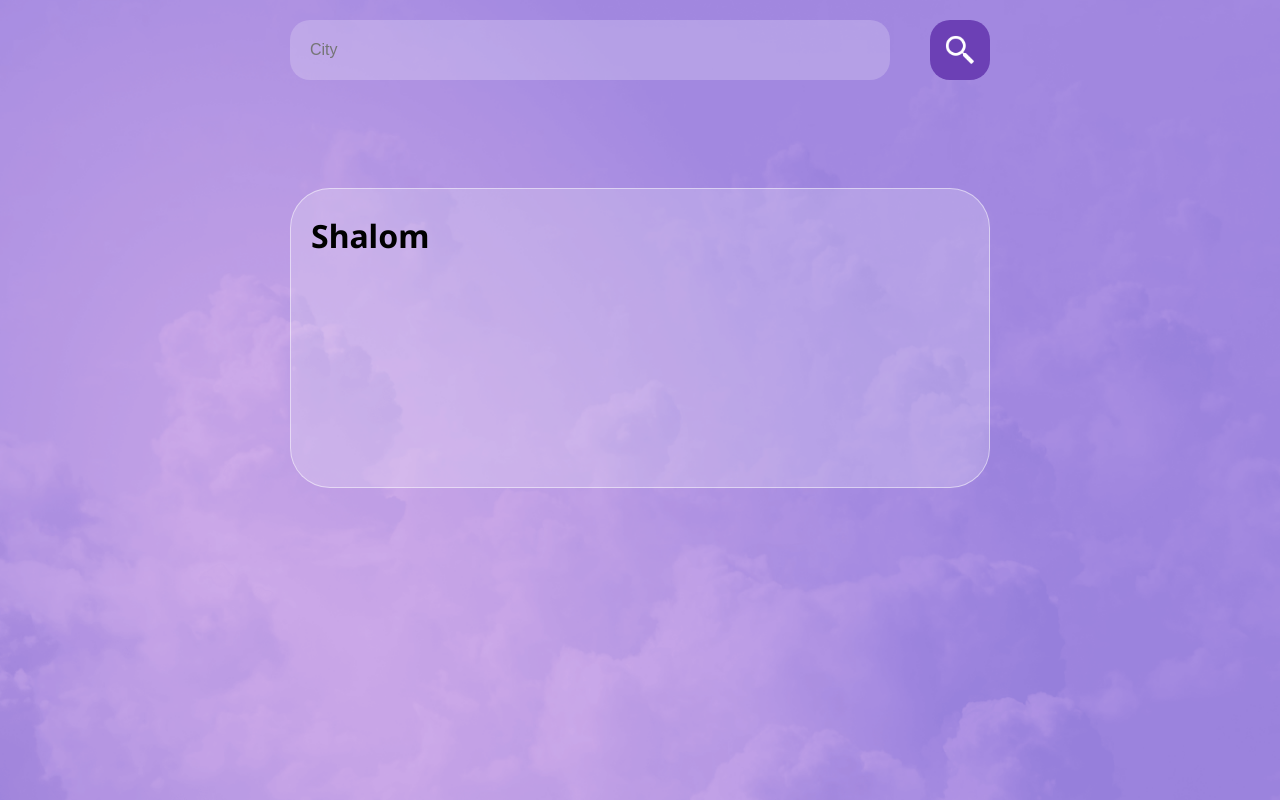
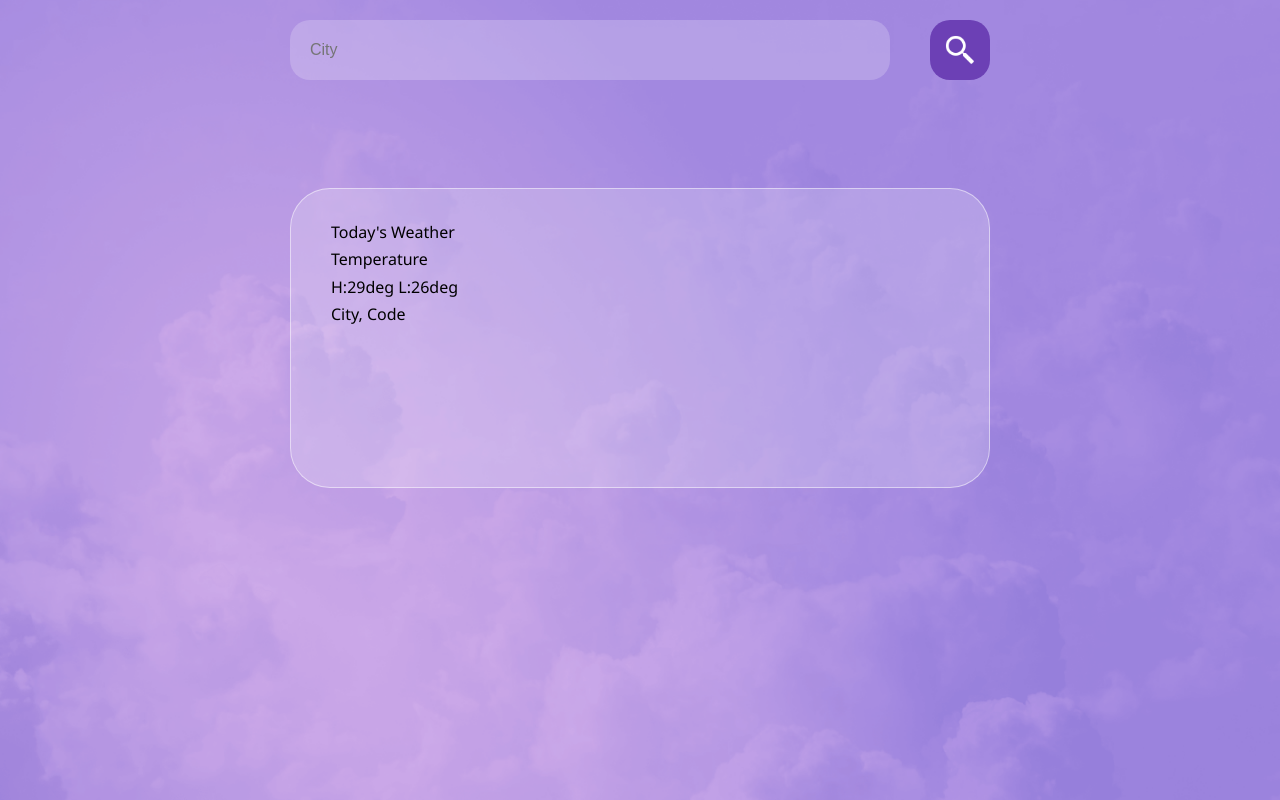
Before and after one commit to ianshalom/merquri-weather-app, a React (Vite) app: page / in a window 1280 px wide. Built offline with nearby package versions, Linux system fonts and the light colour scheme.

Commit message:
feat: add skeleton search results component

```diff
--- a/src/App.tsx
+++ b/src/App.tsx
@@ -2,11 +2,13 @@ import { getWeatherData } from "api";
 import SearchField from "components/SearchField";
 import MainWrapper from "components/MainWrapper";
 import { useQuery } from "@tanstack/react-query";
-import { useState } from "react";
+import { useState, useEffect } from "react";
 import SearchHistory from "components/SearchHistory";
+import { WeatherDataProps } from "types";
 
 function App() {
   const [input, setInput] = useState("");
+  const [searchHistory, setSearchHistory] = useState<WeatherDataProps[]>([]);
 
   // Set input as location keyed in
   const onChangeHandler = (e: React.ChangeEvent<HTMLInputElement>) => {
@@ -16,14 +18,27 @@ function App() {
   // Add click event handler and submit request to fetch data
   const handleClick = () => refetch();
 
-  const { data, isError, error, refetch } = useQuery({
+  const { data, isError, refetch } = useQuery({
     queryKey: ["weatherData", input],
     queryFn: () => getWeatherData(input),
     retry: 1,
     enabled: false,
   });
 
-  console.log("DATA: ", data, isError, error);
+  useEffect(() => {
+    if (!data) return;
+    const weatherData = {
+      id: data.data.id,
+      temp: data.data.main.temp,
+      maxTemp: data.data.main.temp_max,
+      minTemp: data.data.main.temp_min,
+      name: data.data.name,
+      country: data.data.sys.country,
+    };
+    setSearchHistory([...searchHistory, weatherData]);
+  }, [data, setSearchHistory]);
+
+  console.log("searchHistory: ", searchHistory);
 
   return (
     <MainWrapper>
@@ -32,9 +47,7 @@ function App() {
         handleClick={handleClick}
       />
       {isError && <p>No weather data found for {input}....</p>}
-      <SearchHistory>
-        <h1>Shalom</h1>
-      </SearchHistory>
+      <SearchHistory />
     </MainWrapper>
   );
 }
--- a/src/components/SearchHistory.tsx
+++ b/src/components/SearchHistory.tsx
@@ -1,5 +1,5 @@
 import styled from "styled-components";
-import { ChildrenProps } from "types";
+import SearchResults from "./SearchResults";
 
 const Wrapper = styled.div`
   width: 100%;
@@ -8,9 +8,13 @@ const Wrapper = styled.div`
   border: 1px solid #ffffff80;
   background: #ffffff33;
   margin-top: 100px;
-  padding: 20px;
+  padding: 30px 40px;
 `;
 
-export default function SearchHistory({ children }: ChildrenProps) {
-  return <Wrapper>{children}</Wrapper>;
+export default function SearchHistory() {
+  return (
+    <Wrapper>
+      <SearchResults />
+    </Wrapper>
+  );
 }
--- /dev/null
+++ b/src/components/SearchResults.tsx
@@ -0,0 +1,17 @@
+import styled from "styled-components";
+
+const WeatherData = styled.div`
+  display: flex;
+  flex-direction: column;
+`;
+
+export default function SearchResults() {
+  return (
+    <WeatherData>
+      <p>Today's Weather</p>
+      <p>Temperature</p>
+      <p>H:29deg L:26deg</p>
+      <p>City, Code</p>
+    </WeatherData>
+  );
+}
```
Also changed, not shown: src/types/index.ts (+8 -0 lines).
